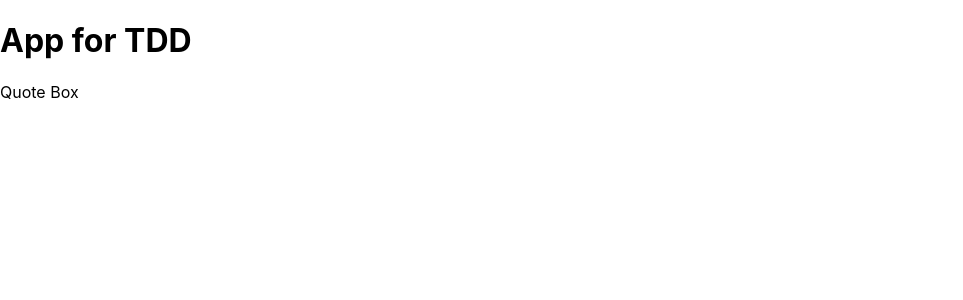
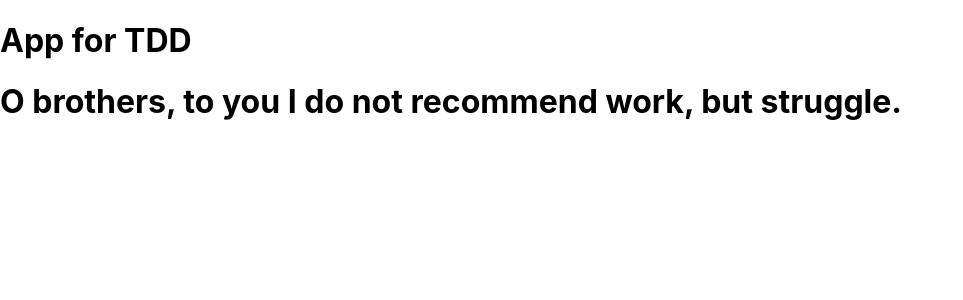
Before and after one commit to musabsohail/TDD_FCC_QuoteMachine, a React (Create React App) app: page / in a window 1280 px wide. Shown: the top 300 px of the page, without its empty margins (0-963 px from the left). Built offline with nearby package versions, Linux system fonts and the light colour scheme.

Commit message:
Quote box test - PASSED

```diff
--- a/src/Components/Quotebox/index.js
+++ b/src/Components/Quotebox/index.js
@@ -6,7 +6,10 @@ class QuoteBox extends Component {
 
   render () {
       return(
-      <div>Quote Box</div>)
+          <div id="quote-box">
+              <h1>O brothers, to you I do not recommend work, but struggle.</h1>
+          </div>
+      )
 
   }
 
```
